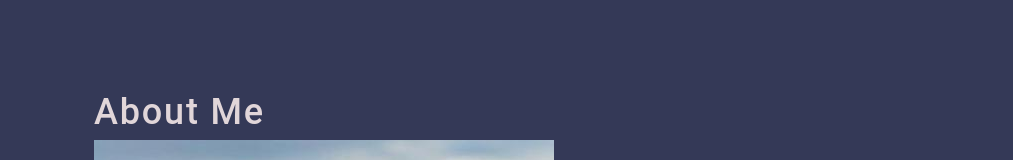
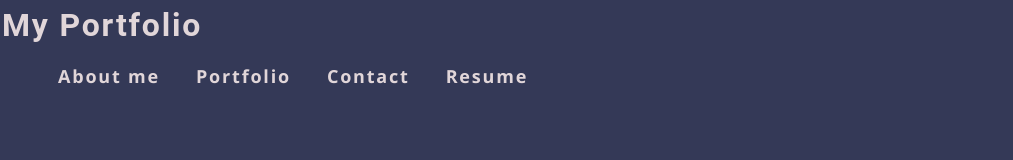
Before and after one commit to isaiasqb/portfolio-demo, a React (Create React App) app: page / in a window 1280 px wide. Shown: the top 160 px of the page, without its empty margins (0-1013 px from the left). Built offline with nearby package versions, Linux system fonts and the light colour scheme.

Commit message:
added an about section and created the scafolding of a Portfolio section

```diff
--- a/src/App.js
+++ b/src/App.js
@@ -5,10 +5,12 @@ import React from 'react'
 
 //importing components
 import About from './components/About';
+import Nav from './components/Nav';
 
 function App() {
   return (
     <div>
+      <Nav></Nav>
       <main>
         <About></About>
       </main>
--- a/src/components/About/index.js
+++ b/src/components/About/index.js
@@ -6,8 +6,8 @@ function About() {
   return (
     <section className='my-5'>
       <h1 id='about'>About Me</h1>
-      <img src={avatarImg} />
-      <img src={coverImg} />
+      <img alt='a profile avatar' src={avatarImg} />
+      <img  alt='a decorative backdrop' src={coverImg} />
     </section>
   )
 }
--- /dev/null
+++ b/src/components/Nav/index.js
@@ -0,0 +1,58 @@
+//  The Nav component will return a single JSX element, the <header>.
+import React from 'react';
+
+function renderPortfolio () {
+  console.log('You selected portfolio')
+}
+
+function renderContact () {
+  console.log('You selected contact')
+}
+
+function renderResume () {
+  console.log('You selected resume')
+}
+
+function Nav() {
+  return (
+    <header>
+      <h2>
+        <a href="/">
+          <span> My Portfolio </span>
+        </a>
+      </h2>
+      <nav>
+        <ul className="flex-row">
+          <li className="mx-2">
+            <span><a href="#about">
+              About me
+            </a></span>
+          </li>
+          <li className="mx-2">
+            <span onClick={renderPortfolio}>
+              <a href="#portfolio">
+              Portfolio
+              </a>
+            </span>
+          </li>
+          <li className="mx-2">
+            <span onClick={renderContact}>
+              <a href="#contact">
+              Contact
+              </a>
+            </span>
+          </li>
+          <li className="mx-2">
+            <span onClick={renderResume}>
+              <a href="#resume">
+              Resume
+              </a>
+            </span>
+          </li>
+        </ul>
+      </nav>
+    </header>
+  );
+}
+
+export default Nav;
--- a/src/index.css
+++ b/src/index.css
@@ -137,7 +137,7 @@ img {
   max-width: 100%;
 }
 
-span[role="img"] {
+span[role="title"] {
   cursor: default;
 }
 
```
Also changed, not shown: src/components/Portfolio/index.js (added, +10 -0 lines).
